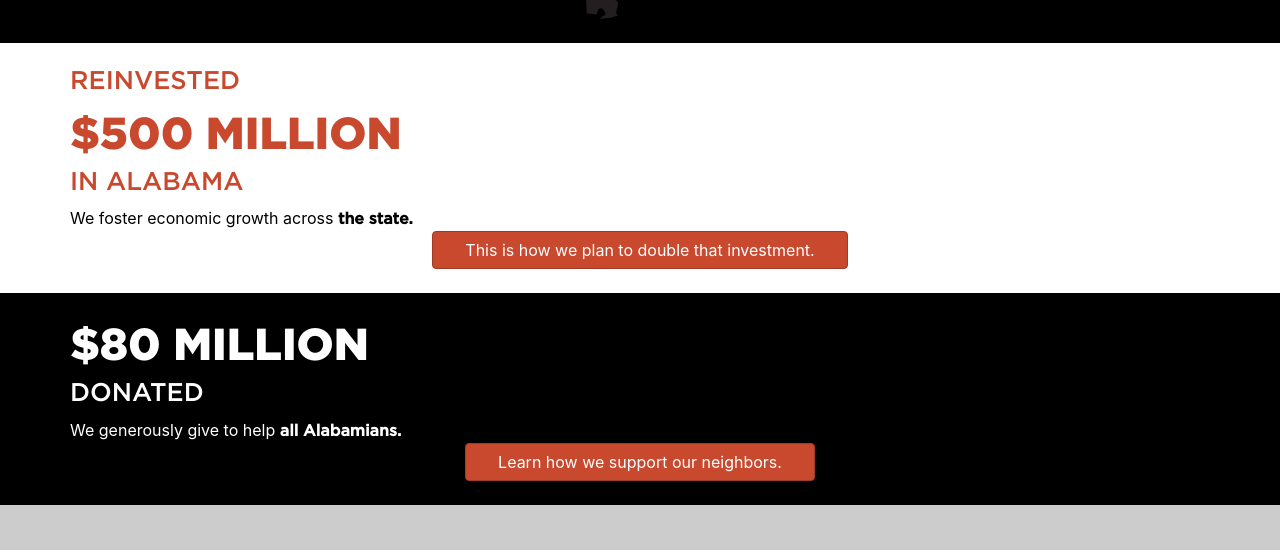
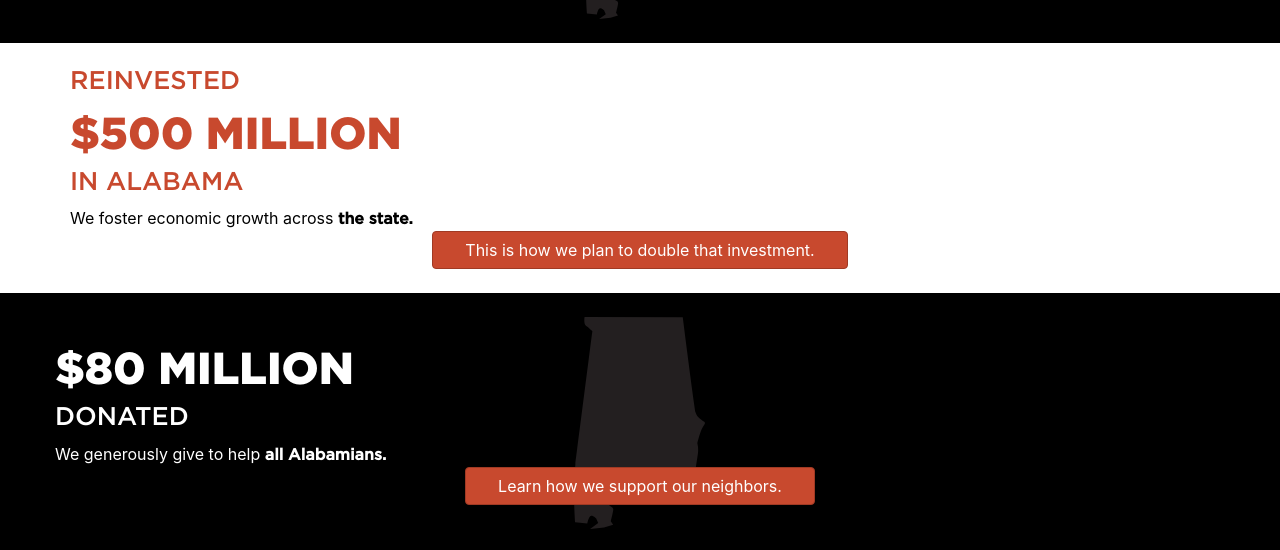
Before and after one commit to mfi-dev/pci-gaming-template, a plain HTML site: page index.html in a window 1280 px wide. Shown: the part 952-1502 px from the top of the page. Drawn offline with nearby package versions, Linux system fonts and the light colour scheme.

Commit message:
add alabama graphic to second dark infoBlock

```diff
--- a/index.html
+++ b/index.html
@@ -67,7 +67,7 @@
     </div>
 
     <div class="infoBlock infoBlock--dark">
-        <div class="container">
+        <div class="container alabamaBackground">
             <div class="row justify-content-md-center">
                 <h4>$80 Million</h4><br/>
                 <h5>Donated</h5><br/>
```
